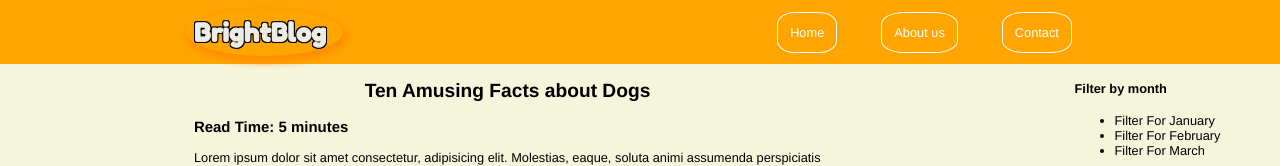
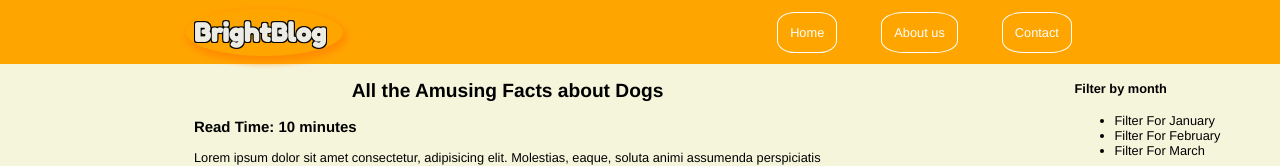
Before and after one commit to Isheeta-design/Isheeta-design.github.io, a plain HTML site: page index.html in a window 1280 px wide. Shown: the top 166 px of the page. Drawn offline with Linux system fonts and the light colour scheme; no server answers.

Commit message:
Update index.html

```diff
--- a/index.html
+++ b/index.html
@@ -26,8 +26,8 @@
         <article>
             <header>
              <!-- Article's header goes here -->
-              <h2> Ten Amusing Facts about Dogs </h2>
-              <h3> Read Time: 5 minutes </h3>
+              <h2> All the Amusing Facts about Dogs </h2>
+              <h3> Read Time: 10 minutes </h3>
             </header>
             <main>
                 <p>Lorem ipsum dolor sit amet consectetur, adipisicing elit. Molestias, eaque, soluta animi assumenda perspiciatis quo dolorem maiores, fugit recusandae quia ad at! Quo voluptas cum est fuga fugiat corrupti repellendus nobis iusto illum, ab, ullam doloribus architecto eveniet voluptatibus aut ipsa similique sed, deleniti repellat! Sint dicta aliquid modi tempore itaque dolorem iure at sed. Itaque iusto, ratione explicabo est nisi, ea placeat molestias velit quasi cupiditate illo quibusdam eius eaque nostrum id! Voluptatibus praesentium, inventore doloremque veniam corrupti nesciunt facilis perferendis dolores expedita incidunt dicta tempore facere similique iste cupiditate ipsa quia minima quod possimus vitae eos explicabo impedit.</p>
```
